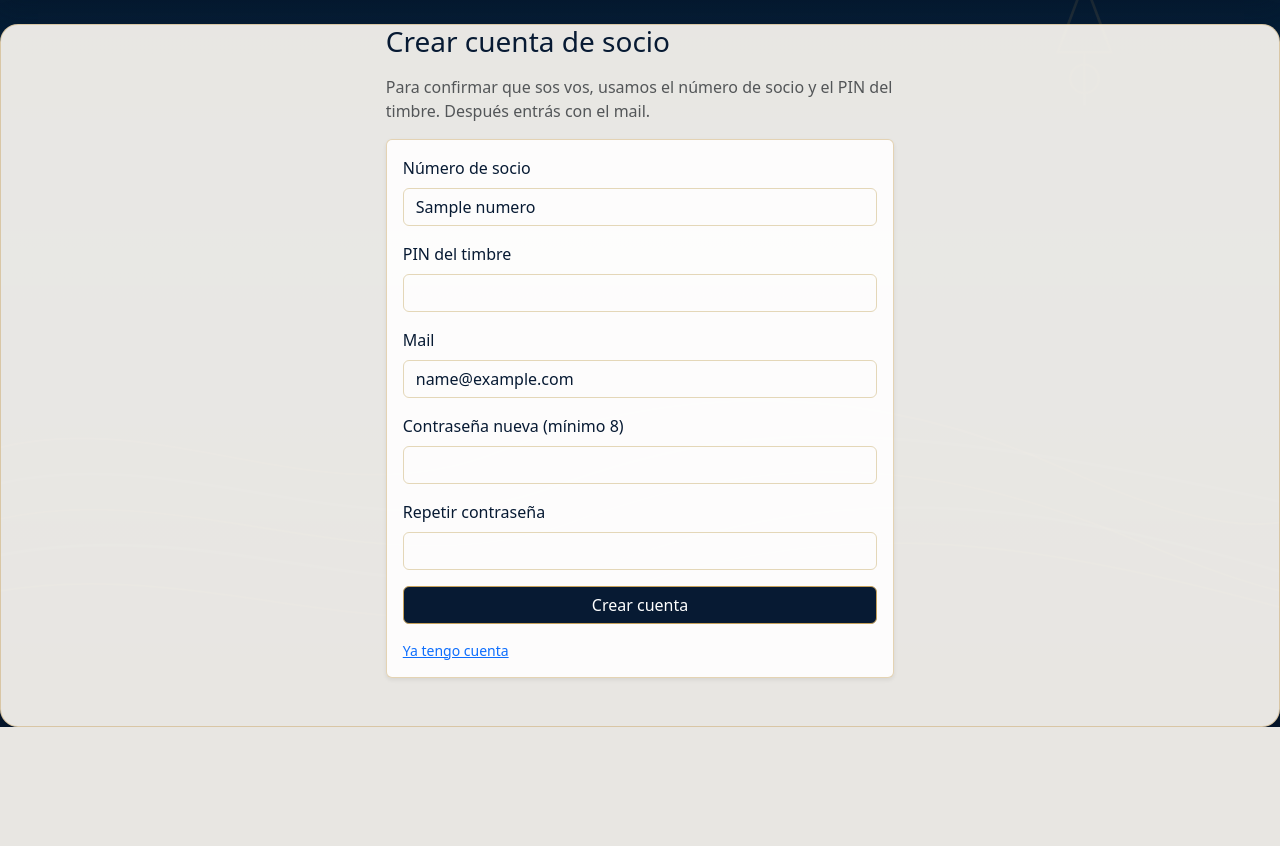
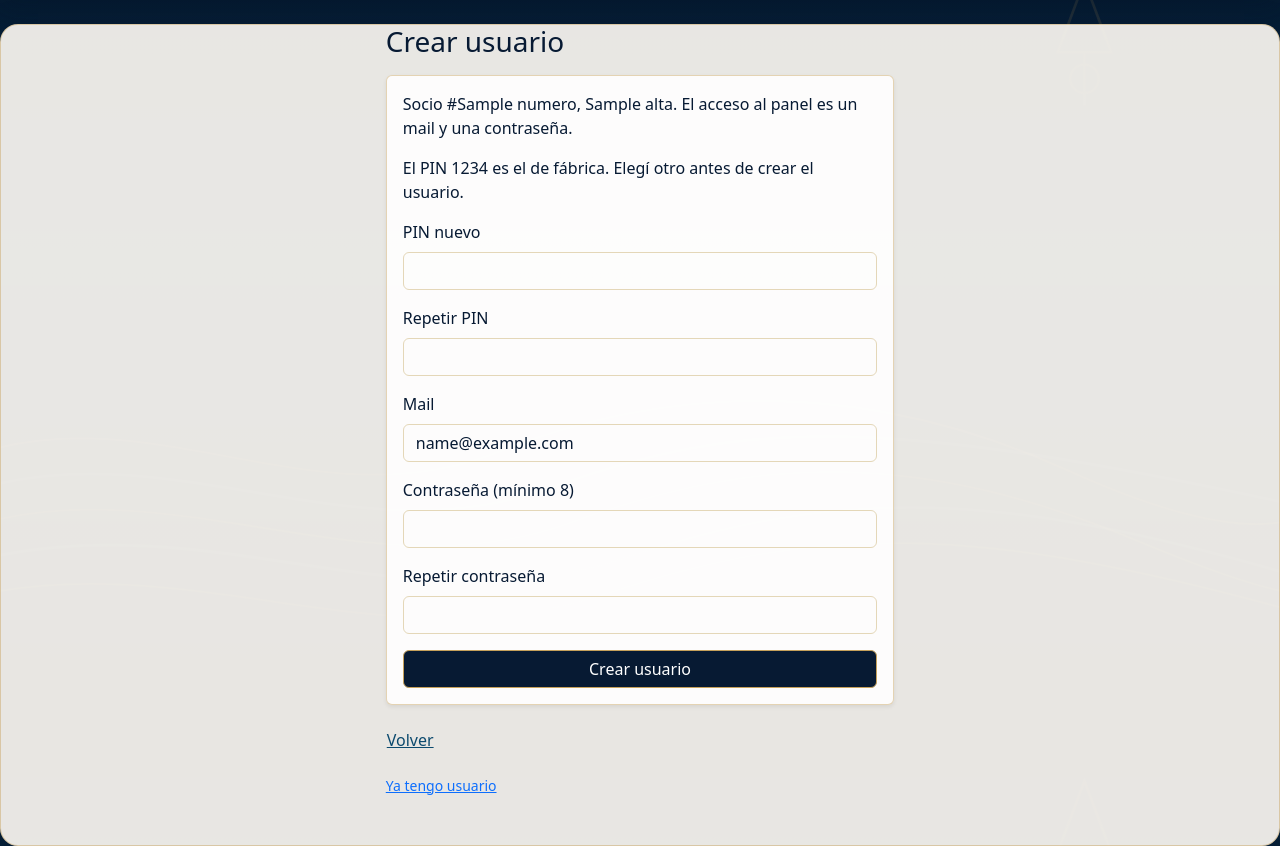
Before and after one commit to jea6260/backendcnb, a Symfony app: template templates/admin/registro.html.twig in a window 1280 px wide. Shown: the part 99-945 px from the top of the page. Before the commit the page ends 826 px from the top, so only its background shows below. Run offline with Twig, Linux system fonts and the light colour scheme; the template is opened without the code that fills it: most values are stand-ins (such as "Sample title", 1, 10 or a date in 2020); some libraries are stand-ins or nearby versions.

Commit message:
Ask members for an email and password after they prove the doorbell PIN.
The login screen links to create a user or recover a password. Staff who are not members prepare a message to operaciones.

Co-authored-by: Cursor <cursoragent@cursor.com>

```diff
--- a/templates/admin/recuperar.html.twig
+++ b/templates/admin/recuperar.html.twig
@@ -6,7 +6,7 @@
     <div class="row justify-content-center">
         <div class="col-12 col-md-6 col-lg-5">
             <h1 class="h3 mb-3">Recuperar clave</h1>
-            <p class="text-muted">De nuevo con el número de socio y el PIN del timbre. Podés dejar el mail vacío para conservar el actual.</p>
+            <p class="text-muted">Confirmá con el número de socio y el PIN. Después elegí la contraseña nueva. Si no sos socio, pedí el acceso en <a href="{{ path('admin_registro') }}#empleado">crear usuario</a>.</p>
             {% if error %}
                 <div class="alert alert-danger">{{ error }}</div>
             {% endif %}
--- a/templates/admin/registro.html.twig
+++ b/templates/admin/registro.html.twig
@@ -1,42 +1,100 @@
 {% extends 'base.html.twig' %}
 
-{% block title %}Crear cuenta · CNB{% endblock %}
+{% block title %}Crear usuario · CNB{% endblock %}
 
 {% block body %}
     <div class="row justify-content-center">
         <div class="col-12 col-md-6 col-lg-5">
-            <h1 class="h3 mb-3">Crear cuenta de socio</h1>
-            <p class="text-muted">Para confirmar que sos vos, usamos el número de socio y el PIN del timbre. Después entrás con el mail.</p>
+            <h1 class="h3 mb-3">Crear usuario</h1>
             {% if error %}
                 <div class="alert alert-danger">{{ error }}</div>
             {% endif %}
-            <form method="post" class="card shadow-sm">
+
+            {% if alta %}
+                <form method="post" class="card shadow-sm mb-3">
                     <div class="card-body d-grid gap-3">
+                        <p class="mb-0">Socio #{{ alta.numero }}{% if alta.nombre %}, {{ alta.nombre }}{% endif %}. El acceso al panel es un mail y una contraseña.</p>
+                        {% if alta.cambiar %}
+                            <p class="mb-0">El PIN 1234 es el de fábrica. Elegí otro antes de crear el usuario.</p>
+                        {% endif %}
                         <input type="hidden" name="_token" value="{{ token }}">
+                        <input type="hidden" name="accion" value="cuenta">
+                        {% if alta.cambiar %}
                             <div>
-                        <label class="form-label" for="numero">Número de socio</label>
-                        <input class="form-control" id="numero" name="numeroSocio" inputmode="numeric" required value="{{ numero }}">
+                                <label class="form-label" for="pin-nuevo">PIN nuevo</label>
+                                <input class="form-control" id="pin-nuevo" name="pinNuevo" type="password" inputmode="numeric" pattern="[0-9]{1,6}" maxlength="6" required>
                             </div>
                             <div>
-                        <label class="form-label" for="pin">PIN del timbre</label>
-                        <input class="form-control" id="pin" name="pin" type="password" inputmode="numeric" pattern="[0-9]{1,6}" maxlength="6" required>
+                                <label class="form-label" for="pin-confirmar">Repetir PIN</label>
+                                <input class="form-control" id="pin-confirmar" name="pinConfirmar" type="password" inputmode="numeric" pattern="[0-9]{1,6}" maxlength="6" required>
                             </div>
+                        {% endif %}
                         <div>
                             <label class="form-label" for="email">Mail</label>
                             <input class="form-control" id="email" name="email" type="email" required value="{{ email }}">
                         </div>
                         <div>
-                        <label class="form-label" for="password">Contraseña nueva (mínimo 8)</label>
+                            <label class="form-label" for="password">Contraseña (mínimo 8)</label>
                             <input class="form-control" id="password" name="password" type="password" minlength="8" required>
                         </div>
                         <div>
                             <label class="form-label" for="confirmar">Repetir contraseña</label>
                             <input class="form-control" id="confirmar" name="confirmar" type="password" minlength="8" required>
                         </div>
-                    <button class="btn btn-primary" type="submit">Crear cuenta</button>
-                    <a class="small" href="{{ path('admin_login') }}">Ya tengo cuenta</a>
+                        <button class="btn btn-primary" type="submit">Crear usuario</button>
                     </div>
                 </form>
+                <form method="post">
+                    <input type="hidden" name="_token" value="{{ token }}">
+                    <input type="hidden" name="accion" value="cancelar">
+                    <button class="btn btn-link px-0" type="submit">Volver</button>
+                </form>
+            {% else %}
+                <form method="post" class="card shadow-sm mb-4">
+                    <div class="card-body d-grid gap-3">
+                        <h2 class="h5 mb-0">Socio</h2>
+                        <p class="text-muted mb-0">Entrá con tu número y el PIN del timbre. Si el PIN es 1234, lo cambiás en el paso siguiente y elegís mail y contraseña.</p>
+                        <input type="hidden" name="_token" value="{{ token }}">
+                        <input type="hidden" name="accion" value="pin">
+                        <div>
+                            <label class="form-label" for="numero">Número de socio</label>
+                            <input class="form-control" id="numero" name="numeroSocio" inputmode="numeric" required value="{{ numero }}">
+                        </div>
+                        <div>
+                            <label class="form-label" for="pin">PIN</label>
+                            <input class="form-control" id="pin" name="pin" type="password" inputmode="numeric" pattern="[0-9]{1,6}" maxlength="6" required>
+                        </div>
+                        <button class="btn btn-primary" type="submit">Continuar</button>
+                    </div>
+                </form>
+
+                <form method="post" id="empleado" class="card shadow-sm">
+                    <div class="card-body d-grid gap-3">
+                        <h2 class="h5 mb-0">No soy socio</h2>
+                        <p class="text-muted mb-0">El pedido se envía a <a href="mailto:{{ operaciones }}">{{ operaciones }}</a> desde tu correo.</p>
+                        {% if pedido %}
+                            <div class="alert alert-success mb-0">Listo el texto. Abrí el correo para enviarlo.</div>
+                            <a class="btn btn-primary" href="{{ pedido.href }}">Enviar a operaciones</a>
+                        {% endif %}
+                        <input type="hidden" name="_token" value="{{ token }}">
+                        <input type="hidden" name="accion" value="pedido">
+                        <div>
+                            <label class="form-label" for="nombre">Nombre</label>
+                            <input class="form-control" id="nombre" name="nombre" required value="{{ pedido.nombre|default('') }}">
+                        </div>
+                        <div>
+                            <label class="form-label" for="mail-pedido">Mail</label>
+                            <input class="form-control" id="mail-pedido" name="email" type="email" required value="{{ pedido.email|default('') }}">
+                        </div>
+                        <div>
+                            <label class="form-label" for="mensaje">Mensaje</label>
+                            <textarea class="form-control" id="mensaje" name="mensaje" rows="3" maxlength="800"></textarea>
+                        </div>
+                        <button class="btn btn-outline-primary" type="submit">Preparar mail</button>
+                    </div>
+                </form>
+            {% endif %}
+            <a class="small d-inline-block mt-3" href="{{ path('admin_login') }}">Ya tengo usuario</a>
         </div>
     </div>
 {% endblock %}
```
Also changed, not shown: src/Controller/AdminAuthController.php (+107 -68 lines), src/Service/SocioCuentaService.php (+73 -0 lines), templates/admin/login.html.twig (+6 -22 lines). Lines whose indentation alone changed are shown as unchanged.
